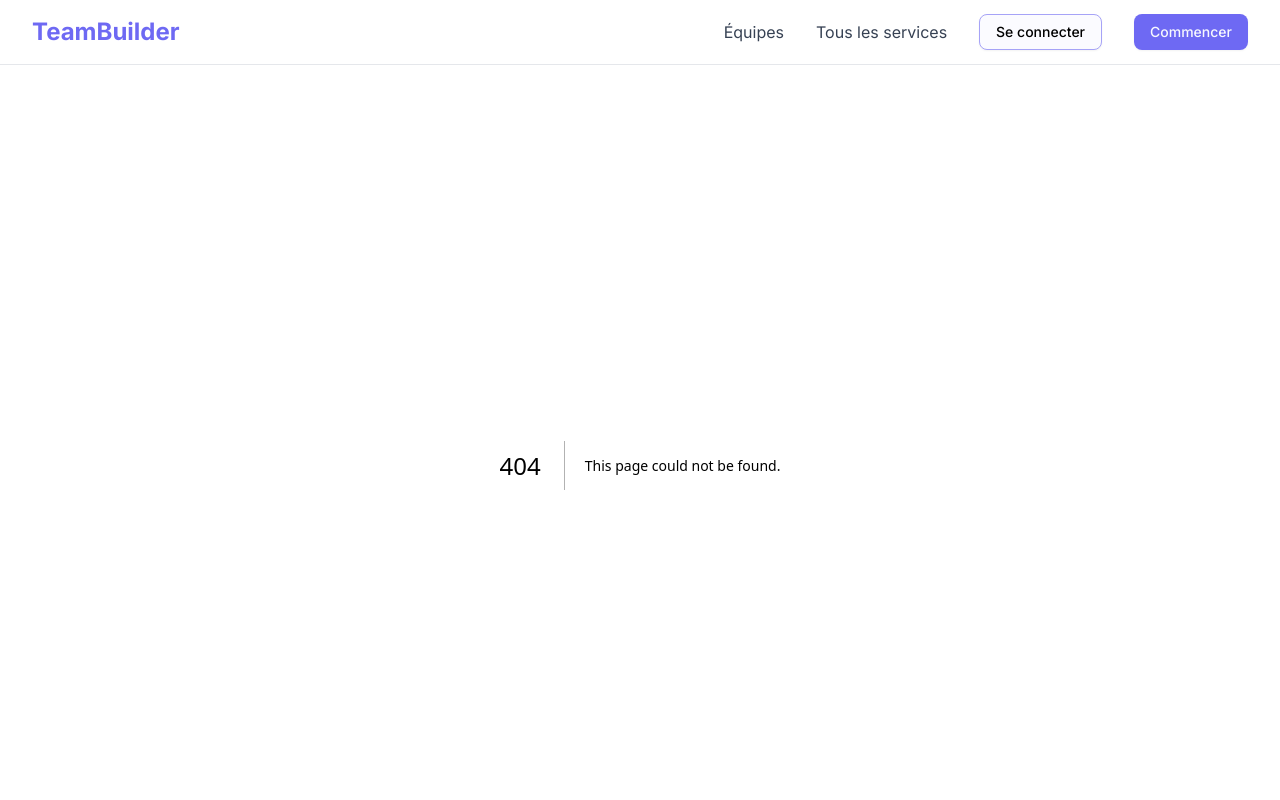
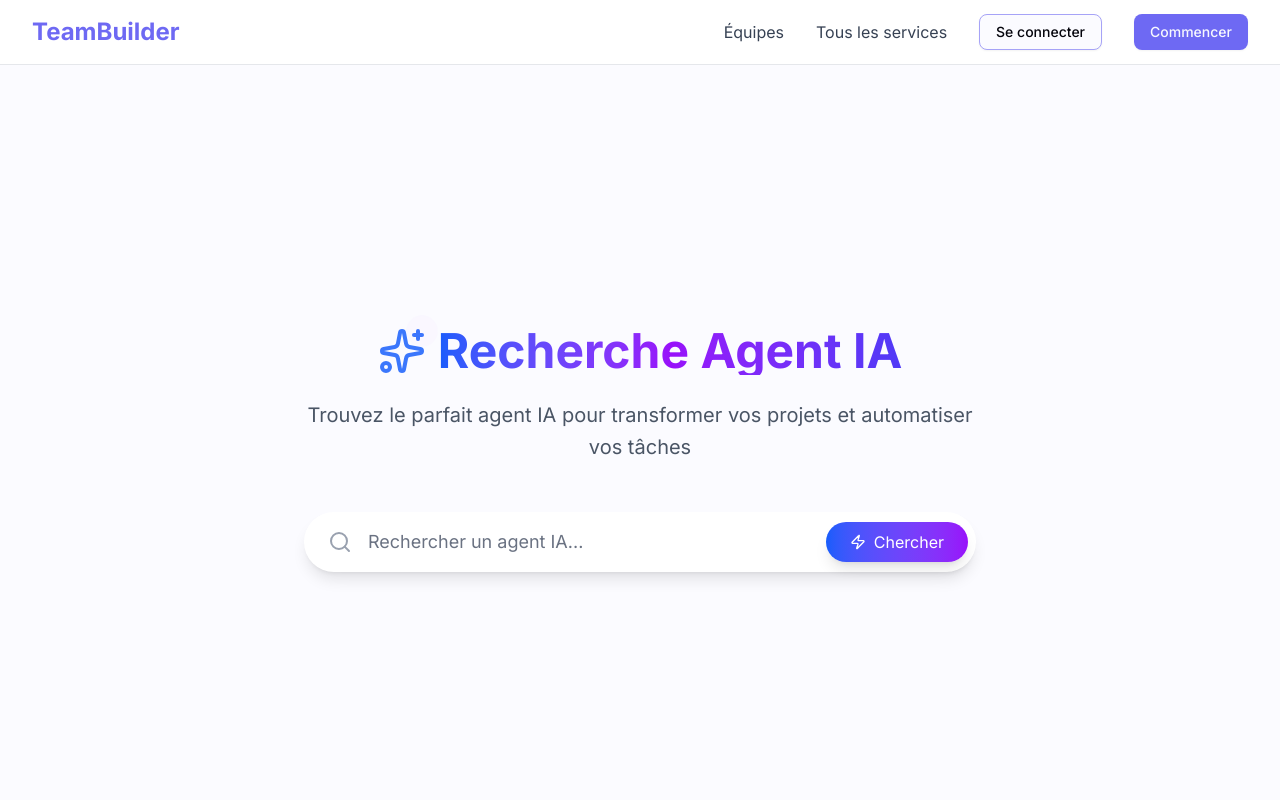
Before and after one commit to Liliane99/hackathon, a Next.js app in the folder next/: page /search-agent in a window 1280 px wide. Before the commit this address had no page. Shown: the top 800 px of the page. Built offline with nearby package versions, Linux system fonts and the light colour scheme.

Commit message:
Search page

```diff
--- /dev/null
+++ b/next/src/app/search-agent/page.tsx
@@ -0,0 +1,30 @@
+'use client';
+
+import React from "react";
+import { Sparkles } from "lucide-react";
+import SearchBar from "../../components/Search";
+
+export default function SearchAgentPage() {
+	return (
+	  <div className="min-h-screen">
+		<main className="flex flex-col items-center justify-center min-h-screen px-4">
+		  <div className="text-center mb-12 animate-fade-in">
+			<div className="flex items-center justify-center gap-3 mb-6">
+			  <div className="relative">
+				<Sparkles className="w-12 h-12 text-blue-600 animate-pulse" />
+				<div className="absolute -top-1 -right-1 w-4 h-4 bg-purple-500 rounded-full animate-ping"></div>
+			  </div>
+			  <h1 className="text-5xl font-bold bg-gradient-to-r from-blue-600 via-purple-600 to-indigo-600 bg-clip-text text-transparent">
+				Recherche Agent IA
+			  </h1>
+			</div>
+			<p className="text-xl text-gray-600 max-w-2xl mx-auto leading-relaxed">
+			  Trouvez le parfait agent IA pour transformer vos projets et automatiser vos tâches
+			</p>
+		  </div>
+
+		  <SearchBar />
+		</main>
+	  </div>
+	);
+  }
```
Also changed, not shown: 1 other file (tests, documents, lock files or other folders).
